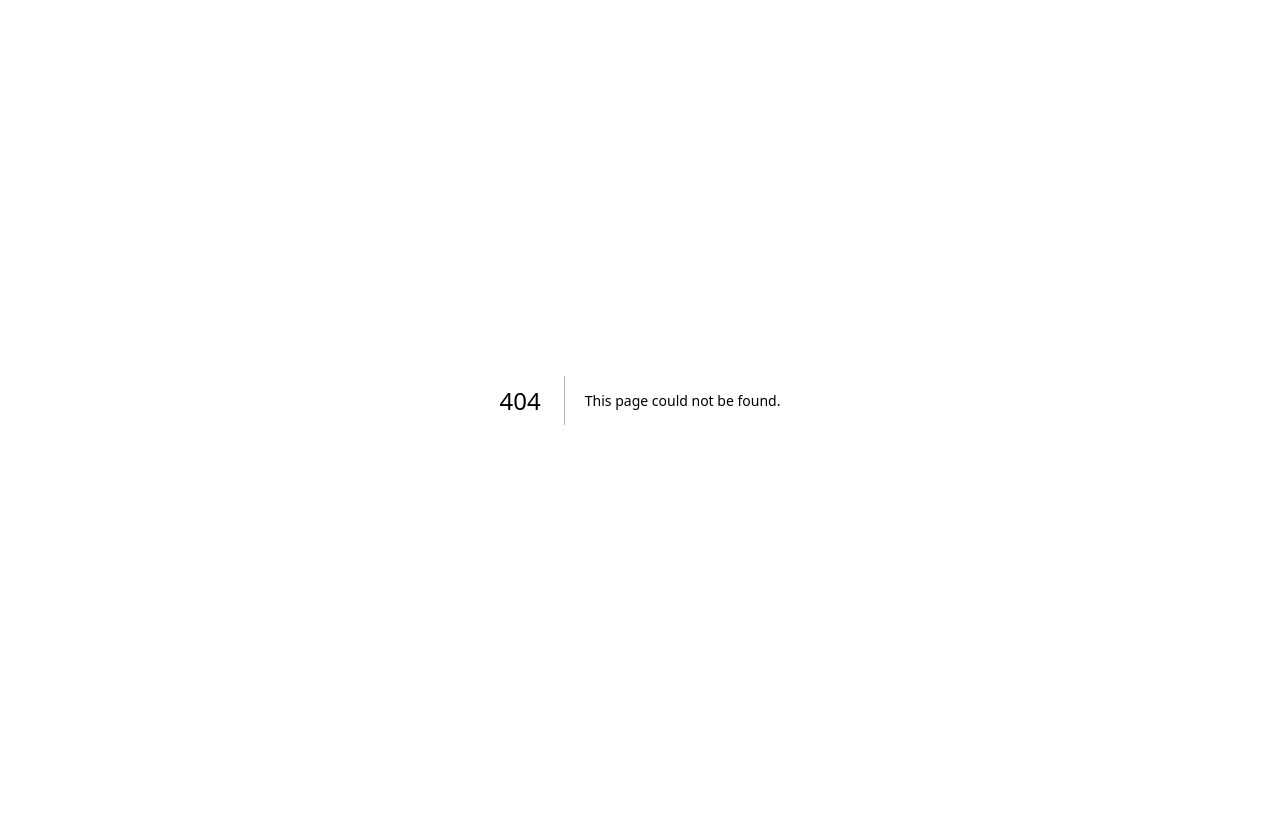
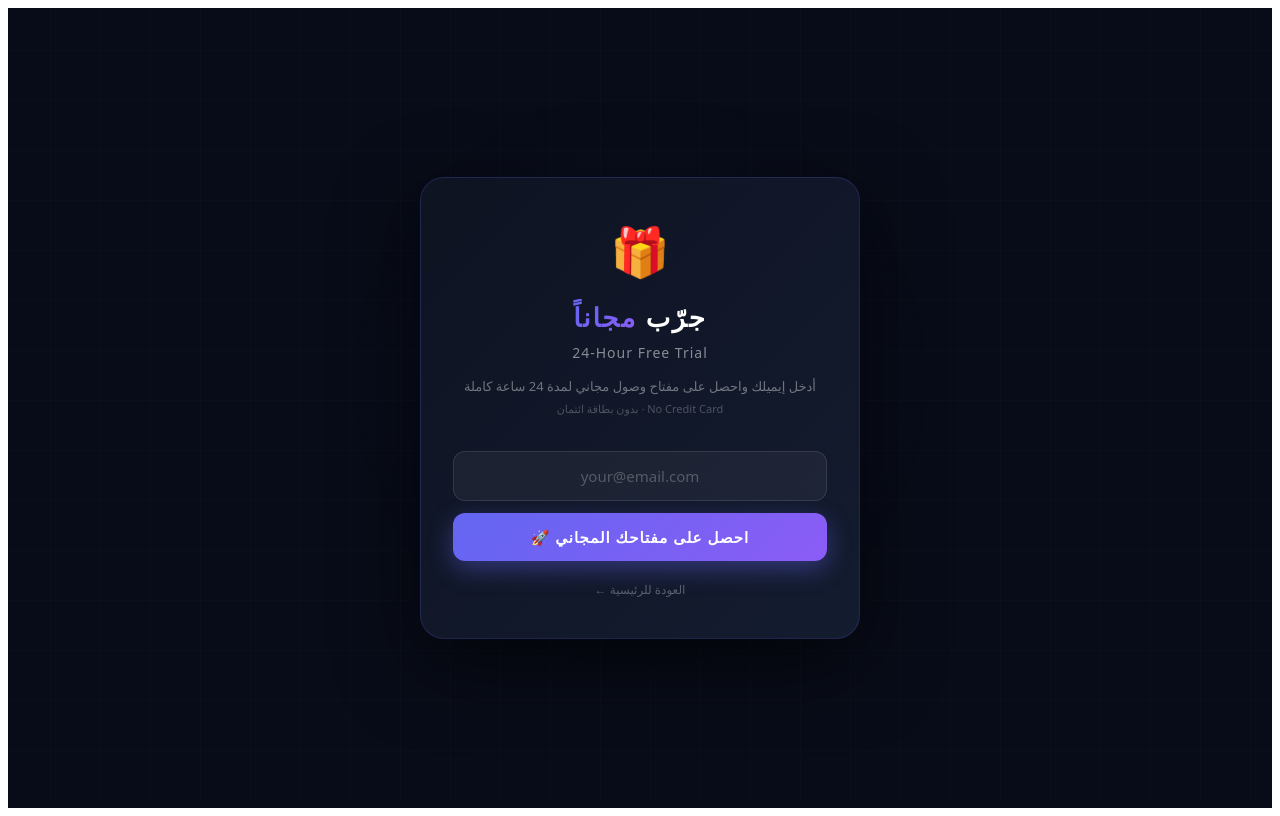
Before and after one commit to abdulazizgurishan-design/Radaraz, a Next.js app: page /trial in a window 1280 px wide. Before the commit this address had no page. Built offline with nearby package versions, Linux system fonts and the light colour scheme.

Commit message:
Create trial.js

```diff
--- /dev/null
+++ b/pages/trial.js
@@ -0,0 +1,127 @@
+import { useState } from 'react';
+
+const S = {
+  root: { minHeight: '100vh', background: '#080c18', fontFamily: 'system-ui', color: '#fff', display: 'flex', alignItems: 'center', justifyContent: 'center', padding: 24, position: 'relative', overflow: 'hidden' },
+  bgCircle: { position: 'fixed', top: '10%', left: '50%', transform: 'translateX(-50%)', width: 600, height: 600, background: 'radial-gradient(circle,rgba(99,102,241,0.06) 0%,transparent 70%)', borderRadius: '50%', pointerEvents: 'none' },
+  bgGrid: { position: 'fixed', inset: 0, backgroundImage: 'linear-gradient(rgba(255,255,255,0.015) 1px,transparent 1px),linear-gradient(90deg,rgba(255,255,255,0.015) 1px,transparent 1px)', backgroundSize: '50px 50px', pointerEvents: 'none' },
+  box: { background: 'linear-gradient(135deg,rgba(15,20,35,0.98),rgba(20,28,48,0.98))', border: '1px solid rgba(99,102,241,0.2)', borderRadius: 24, padding: '40px 32px', maxWidth: 440, width: '100%', boxShadow: '0 24px 80px rgba(0,0,0,0.6)', textAlign: 'center', position: 'relative', zIndex: 1 },
+  icon: { fontSize: 48, marginBottom: 16 },
+  title: { fontSize: 26, fontWeight: 900, letterSpacing: 2, marginBottom: 8 },
+  accent: { background: 'linear-gradient(135deg,#6366f1,#8b5cf6)', WebkitBackgroundClip: 'text', WebkitTextFillColor: 'transparent' },
+  subtitle: { fontSize: 13, color: 'rgba(255,255,255,0.4)', marginBottom: 32, lineHeight: 1.7 },
+  input: { width: '100%', padding: '14px 16px', background: 'rgba(255,255,255,0.05)', border: '1px solid rgba(255,255,255,0.1)', borderRadius: 12, color: '#fff', fontSize: 15, textAlign: 'center', marginBottom: 12, outline: 'none', boxSizing: 'border-box', fontFamily: 'system-ui' },
+  btn: (loading) => ({ width: '100%', padding: 14, background: loading ? 'rgba(99,102,241,0.3)' : 'linear-gradient(135deg,#6366f1,#8b5cf6)', border: 'none', borderRadius: 12, color: '#fff', fontWeight: 800, fontSize: 15, cursor: loading ? 'not-allowed' : 'pointer', letterSpacing: 1, transition: 'all 0.2s', boxShadow: loading ? 'none' : '0 8px 24px rgba(99,102,241,0.4)', fontFamily: 'system-ui' }),
+  error: { background: 'rgba(255,71,87,0.1)', border: '1px solid rgba(255,71,87,0.3)', borderRadius: 10, padding: '10px 14px', fontSize: 13, color: '#ff4757', marginBottom: 12 },
+  success: { background: 'rgba(0,212,170,0.08)', border: '1px solid rgba(0,212,170,0.2)', borderRadius: 14, padding: '24px 20px', marginTop: 8 },
+  keyBox: { background: 'rgba(99,102,241,0.1)', border: '1px solid rgba(99,102,241,0.3)', borderRadius: 10, padding: '14px', margin: '16px 0', fontFamily: 'monospace', fontSize: 18, fontWeight: 700, letterSpacing: 3, color: '#a5b4fc', wordBreak: 'break-all' },
+  copyBtn: { background: 'rgba(99,102,241,0.2)', border: '1px solid rgba(99,102,241,0.4)', borderRadius: 8, padding: '8px 16px', color: '#a5b4fc', fontSize: 12, cursor: 'pointer', fontFamily: 'system-ui', marginBottom: 16 },
+  goBtn: { width: '100%', padding: 14, background: 'linear-gradient(135deg,#6366f1,#8b5cf6)', border: 'none', borderRadius: 12, color: '#fff', fontWeight: 800, fontSize: 15, cursor: 'pointer', letterSpacing: 1, fontFamily: 'system-ui', boxShadow: '0 8px 24px rgba(99,102,241,0.4)' },
+  backLink: { marginTop: 20, fontSize: 12, color: 'rgba(255,255,255,0.3)' },
+};
+
+export default function Trial() {
+  const [email, setEmail] = useState('');
+  const [loading, setLoading] = useState(false);
+  const [error, setError] = useState(null);
+  const [result, setResult] = useState(null);
+  const [copied, setCopied] = useState(false);
+
+  const handleSubmit = async () => {
+    if (!email.trim() || !email.includes('@')) {
+      setError('أدخل إيميل صحيح');
+      return;
+    }
+    setLoading(true);
+    setError(null);
+    try {
+      const res = await fetch(`/api/create-trial?email=${encodeURIComponent(email.trim())}`);
+      const data = await res.json();
+      if (data.error === 'used') {
+        setError('هذا الإيميل استخدم التجربة المجانية مسبقاً');
+      } else if (data.success) {
+        setResult(data);
+      } else {
+        setError('حدث خطأ — حاول مجدداً');
+      }
+    } catch {
+      setError('خطأ في الاتصال — حاول مجدداً');
+    } finally {
+      setLoading(false);
+    }
+  };
+
+  const copyKey = () => {
+    navigator.clipboard.writeText(result.access_key);
+    setCopied(true);
+    setTimeout(() => setCopied(false), 2000);
+  };
+
+  return (
+    <div style={S.root}>
+      <div style={S.bgCircle} />
+      <div style={S.bgGrid} />
+      <div style={S.box}>
+        {!result ? (
+          <>
+            <div style={S.icon}>🎁</div>
+            <div style={S.title}>
+              جرّب <span style={S.accent}>مجاناً</span>
+            </div>
+            <div style={S.title} dir="ltr" style={{ fontSize: 14, fontWeight: 400, color: 'rgba(255,255,255,0.5)', letterSpacing: 1, marginBottom: 8 }}>
+              24-Hour Free Trial
+            </div>
+            <p style={S.subtitle}>
+              أدخل إيميلك واحصل على مفتاح وصول مجاني لمدة 24 ساعة كاملة
+              <br />
+              <span style={{ color: 'rgba(255,255,255,0.25)', fontSize: 11 }}>بدون بطاقة ائتمان · No Credit Card</span>
+            </p>
+
+            {error && <div style={S.error}>{error}</div>}
+
+            <input
+              style={S.input}
+              type="email"
+              placeholder="your@email.com"
+              value={email}
+              onChange={(e) => setEmail(e.target.value)}
+              onKeyDown={(e) => e.key === 'Enter' && handleSubmit()}
+              dir="ltr"
+            />
+
+            <button style={S.btn(loading)} onClick={handleSubmit} disabled={loading}>
+              {loading ? '⟳ جاري الإنشاء...' : '🚀 احصل على مفتاحك المجاني'}
+            </button>
+
+            <div style={S.backLink}>
+              <a href="/" style={{ color: 'rgba(255,255,255,0.3)', textDecoration: 'none' }}>← العودة للرئيسية</a>
+            </div>
+          </>
+        ) : (
+          <div style={S.success}>
+            <div style={{ fontSize: 40, marginBottom: 12 }}>🎉</div>
+            <div style={{ fontSize: 18, fontWeight: 700, marginBottom: 8, color: '#00d4aa' }}>مفتاحك جاهز!</div>
+            <div style={{ fontSize: 12, color: 'rgba(255,255,255,0.4)', marginBottom: 4 }}>
+              صالح لمدة 24 ساعة · Valid for 24 hours
+            </div>
+            <div style={S.keyBox}>{result.access_key}</div>
+            <button style={S.copyBtn} onClick={copyKey}>
+              {copied ? '✓ تم النسخ!' : '📋 انسخ المفتاح'}
+            </button>
+            <button style={S.goBtn} onClick={() => window.location.href = '/app'}>
+              🔓 ادخل الرادار الآن
+            </button>
+            <div style={{ marginTop: 16, fontSize: 11, color: 'rgba(255,255,255,0.25)' }}>
+              احفظ المفتاح — لن يُرسل مجدداً
+            </div>
+          </div>
+        )}
+      </div>
+
+      <style>{`
+        * { box-sizing: border-box; }
+        input::placeholder { color: rgba(255,255,255,0.25); }
+        button:hover:not(:disabled) { filter: brightness(1.1); }
+      `}</style>
+    </div>
+  );
+}
```
